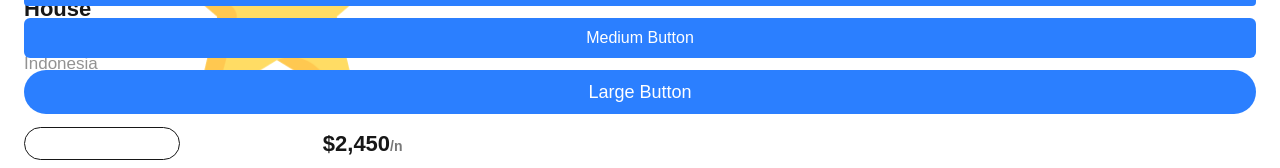
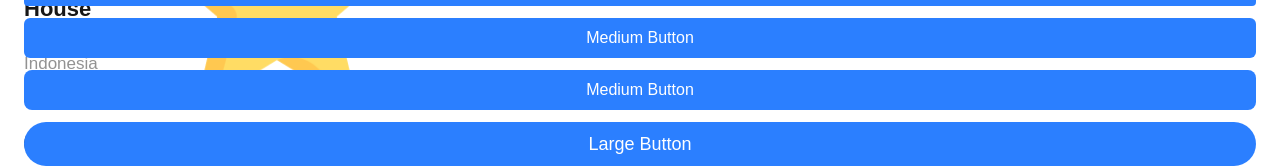
Before and after one commit to Mohamed-Amine-Nafia/alx-project-0x00-setup, a Next.js app in the folder alx-project-0x00/: page /landing in a window 1280 px wide. Shown: the part 1388-1556 px from the top of the page. Built offline with nearby package versions, Linux system fonts and the light colour scheme.

Commit message:
update landing.tsx file

```diff
--- a/alx-project-0x00/pages/landing.tsx
+++ b/alx-project-0x00/pages/landing.tsx
@@ -14,6 +14,7 @@ const Landing: React.FC = () => {
       <div className="mt-6 flex flex-col gap-3">
         <Button title="Small Button" styles="text-sm rounded-sm" />
         <Button title="Medium Button" styles="text-base rounded-md" />
+        <Button title="Medium Button" styles="text-base rounded-lg" />
         <Button title="Large Button" styles="text-lg rounded-full" />
       </div>
     </div>
```
